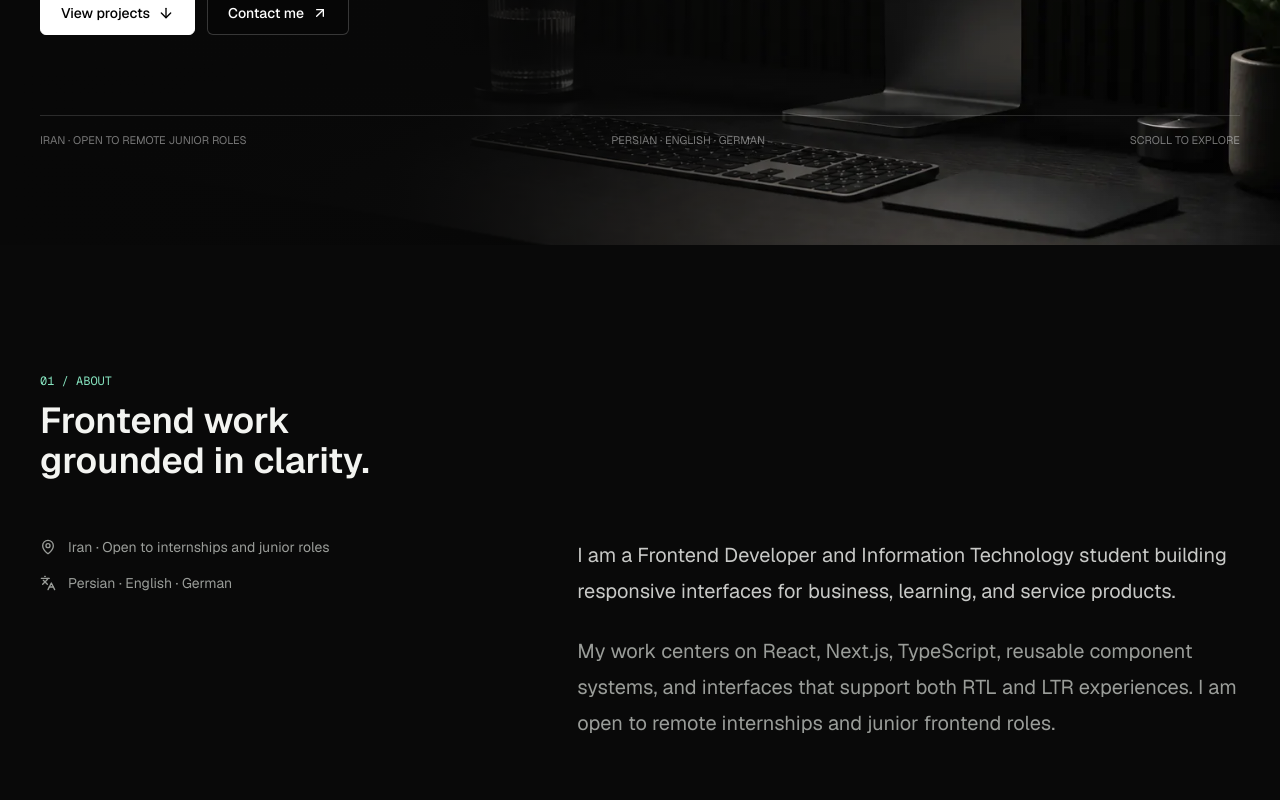
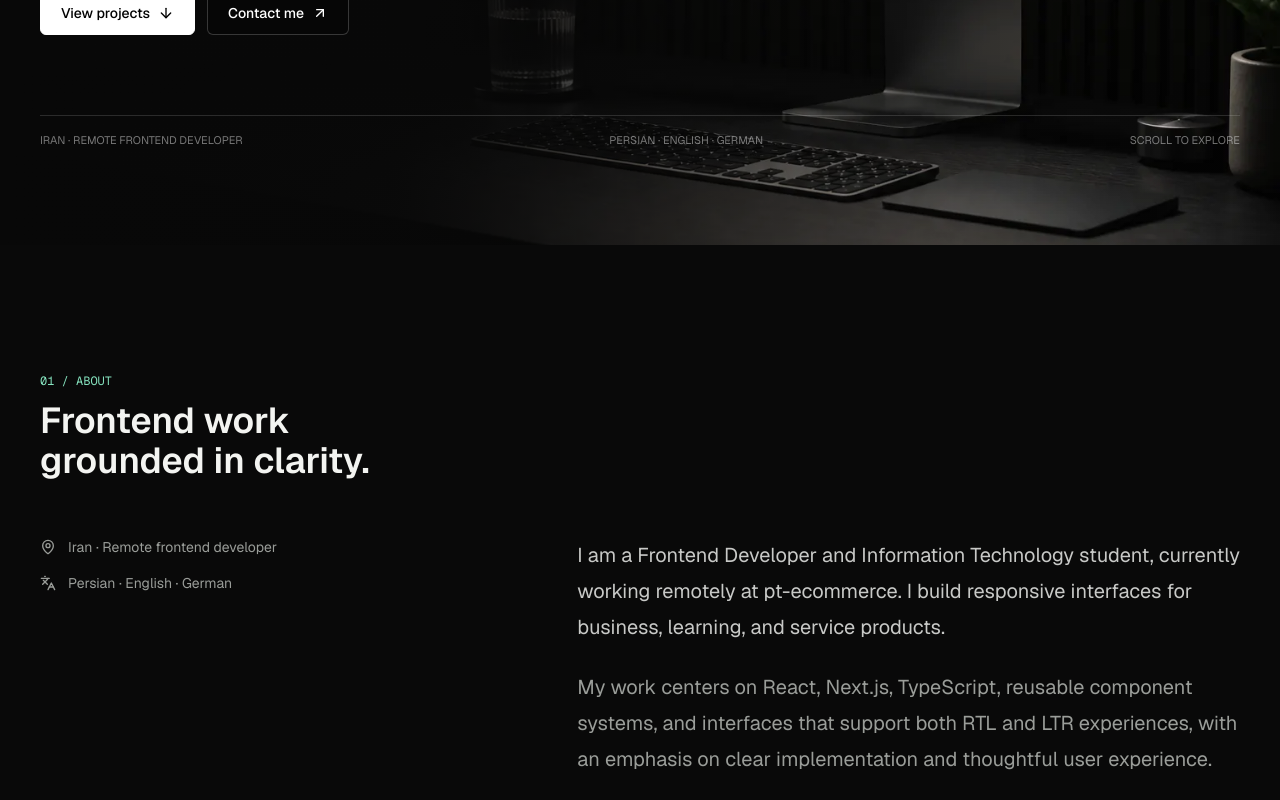
Before and after one commit to shararekeshvari/shararekeshvari.github.io, a Next.js app: page / in a window 1280 px wide. Shown: the part 560-1360 px from the top of the page. Built offline with nearby package versions, Linux system fonts and the light colour scheme; no server answers.

Commit message:
Refine about and current experience

```diff
--- a/src/app/page.tsx
+++ b/src/app/page.tsx
@@ -9,6 +9,10 @@ const structuredData = {
   url: SITE_URL,
   email: "mailto:shararekeshvari77@gmail.com",
   sameAs: ["https://github.com/shararekeshvari"],
+  worksFor: {
+    "@type": "Organization",
+    name: "pt-ecommerce",
+  },
   address: {
     "@type": "PostalAddress",
     addressCountry: "Iran",
--- a/src/components/portfolio.tsx
+++ b/src/components/portfolio.tsx
@@ -101,7 +101,7 @@ export function Portfolio() {
             </div>
 
             <div className="mt-14 flex items-center justify-between border-t border-white/14 pt-4 text-[11px] uppercase text-white/45 sm:mt-20">
-              <span>Iran · Open to remote junior roles</span>
+              <span>Iran · Remote frontend developer</span>
               <span className="hidden sm:inline">Persian · English · German</span>
               <span>Scroll to explore</span>
             </div>
@@ -119,7 +119,7 @@ export function Portfolio() {
                 <div className="space-y-4 text-sm text-muted">
                   <div className="flex items-center gap-3">
                     <MapPin aria-hidden="true" size={16} />
-                    <span>Iran · Open to internships and junior roles</span>
+                    <span>Iran · Remote frontend developer</span>
                   </div>
                   <div className="flex items-center gap-3">
                     <Languages aria-hidden="true" size={16} />
@@ -130,20 +130,21 @@ export function Portfolio() {
               <Reveal delay={0.08}>
                 <div className="max-w-2xl space-y-6 text-lg leading-8 text-foreground/82 sm:text-xl sm:leading-9">
                   <p>
-                    I am a Frontend Developer and Information Technology student building
-                    responsive interfaces for business, learning, and service products.
+                    I am a Frontend Developer and Information Technology student, currently
+                    working remotely at pt-ecommerce. I build responsive interfaces for
+                    business, learning, and service products.
                   </p>
                   <p className="text-muted">
                     My work centers on React, Next.js, TypeScript, reusable component systems,
-                    and interfaces that support both RTL and LTR experiences. I am open to
-                    remote internships and junior frontend roles.
+                    and interfaces that support both RTL and LTR experiences, with an emphasis
+                    on clear implementation and thoughtful user experience.
                   </p>
                 </div>
               </Reveal>
             </div>
 
             <Reveal className="mt-16">
-              <div className="grid border-l border-t border-border sm:grid-cols-2 lg:grid-cols-4">
+              <div className="grid border-l border-t border-border sm:grid-cols-3">
                 {languageItems.map((item) => (
                   <div key={item.language} className="border-b border-r border-border p-5">
                     <p className="font-medium">{item.language}</p>
@@ -214,7 +215,7 @@ export function Portfolio() {
               <SectionHeading
                 index="04 / EXPERIENCE"
                 title="Professional experience."
-                description="Remote frontend work focused on responsive interfaces, reusable React components, and TypeScript implementation."
+                description="Current remote frontend work focused on responsive interfaces, reusable React components, and TypeScript implementation."
               />
             </Reveal>
 
@@ -231,7 +232,7 @@ export function Portfolio() {
                 <div>
                   <p className="mb-5 flex items-center gap-2 font-mono text-xs text-muted">
                     <CalendarDays aria-hidden="true" size={14} />
-                    <time dateTime={experience.period}>{experience.period}</time>
+                    <time dateTime={experience.startDate}>{experience.period}</time>
                   </p>
                   <p className="max-w-2xl text-base leading-7 text-muted">
                     {experience.description}
@@ -268,8 +269,9 @@ export function Portfolio() {
                     Let&apos;s build something clear and useful.
                   </h2>
                   <p className="mt-6 max-w-xl text-base leading-7 text-muted sm:text-lg">
-                    I am open to remote internships, junior frontend roles, and opportunities
-                    to collaborate with international teams. Email is the best way to reach me.
+                    I currently work remotely as a Junior Frontend Developer and am open to
+                    international frontend opportunities and collaboration. Email is the best
+                    way to reach me.
                   </p>
                 </div>
 
--- a/src/data/portfolio.ts
+++ b/src/data/portfolio.ts
@@ -49,15 +49,16 @@ export const experience = {
   role: "Junior Frontend Developer",
   company: "pt-ecommerce",
   employmentType: "Remote",
-  period: "2025",
+  period: "2025 — Present",
+  startDate: "2025",
   description:
-    "Contributed to frontend implementation for pt-ecommerce using React-based technologies, with a focus on responsive interfaces, reusable components, and TypeScript.",
+    "Currently contributing to frontend implementation at pt-ecommerce using React-based technologies, with a focus on responsive interfaces, reusable components, and TypeScript.",
   responsibilities: [
-    "Built responsive interfaces",
-    "Developed reusable React components",
-    "Used TypeScript in frontend implementation",
-    "Implemented supplied UI designs",
-    "Collaborated with a remote development team",
+    "Build responsive interfaces",
+    "Develop reusable React components",
+    "Use TypeScript in frontend implementation",
+    "Implement supplied UI designs",
+    "Collaborate with a remote development team",
   ],
   tech: ["React", "Next.js", "TypeScript", "Tailwind CSS"],
 } as const;
```
